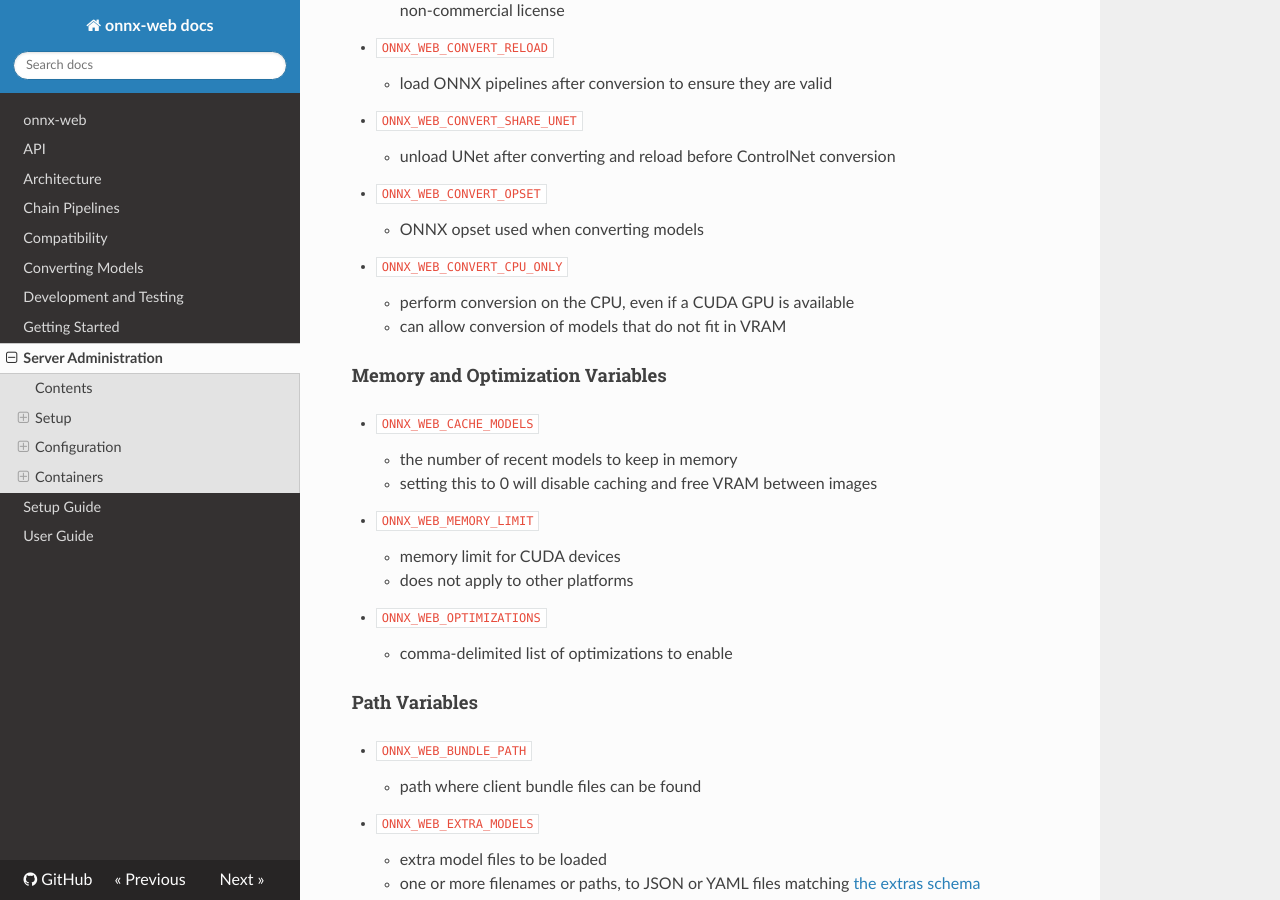
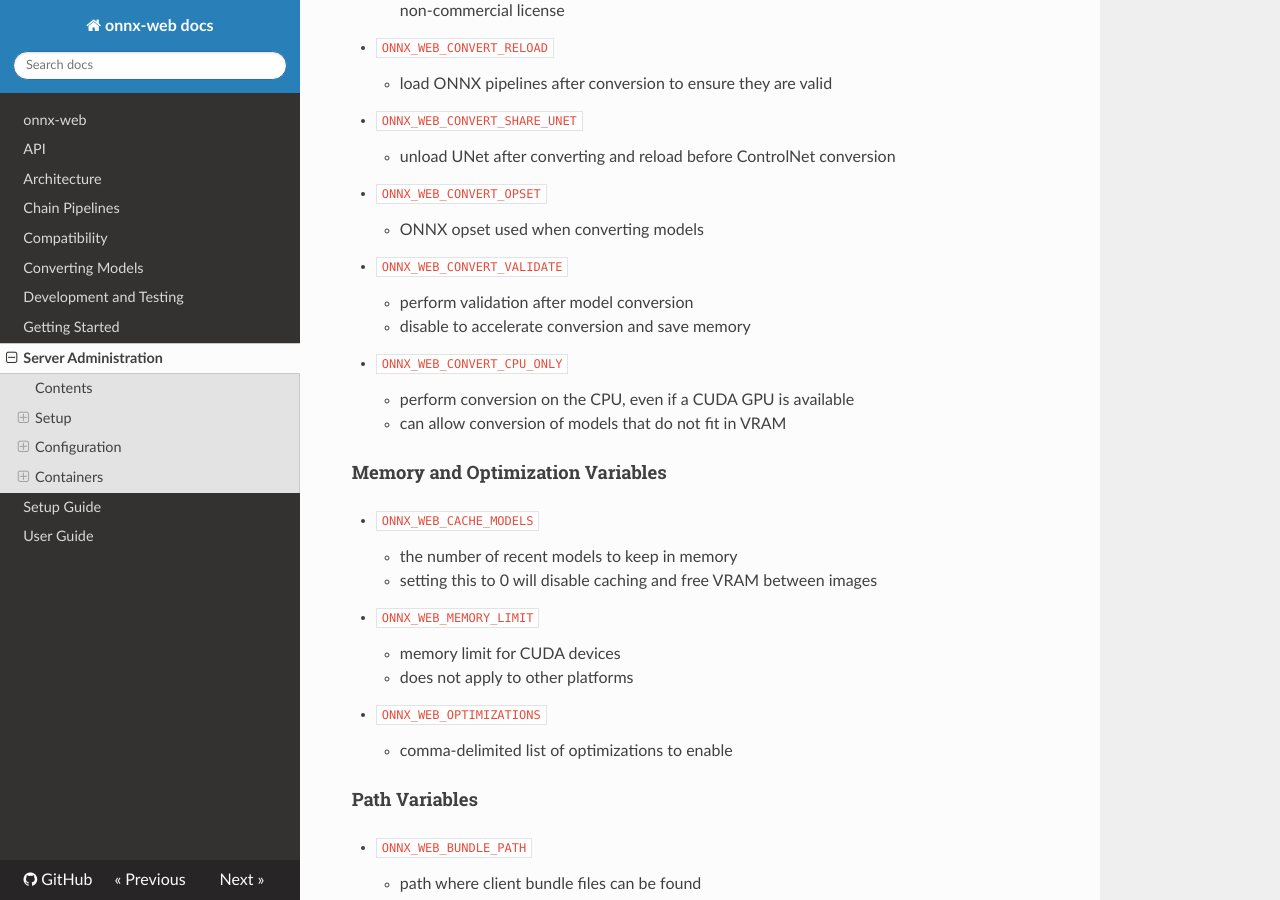
Before and after one commit to ssube/onnx-web, an MkDocs documentation site: the page built from docs/server-admin.md, in a window 1280 px wide and 900 px high, scrolled down 5554 px. Built offline with MkDocs 1.6.1, drawn with Linux system fonts in a browser that asks for light colours; nearby versions of some CDN libraries.

Commit message:
Update documentation

```diff
--- a/docs/server-admin.md
+++ b/docs/server-admin.md
@@ -229,6 +229,9 @@
   - unload UNet after converting and reload before ControlNet conversion
 - `ONNX_WEB_CONVERT_OPSET`
   - ONNX opset used when converting models
+- `ONNX_WEB_CONVERT_VALIDATE`
+  - perform validation after model conversion
+  - disable to accelerate conversion and save memory
 - `ONNX_WEB_CONVERT_CPU_ONLY`
   - perform conversion on the CPU, even if a CUDA GPU is available
   - can allow conversion of models that do not fit in VRAM
```
